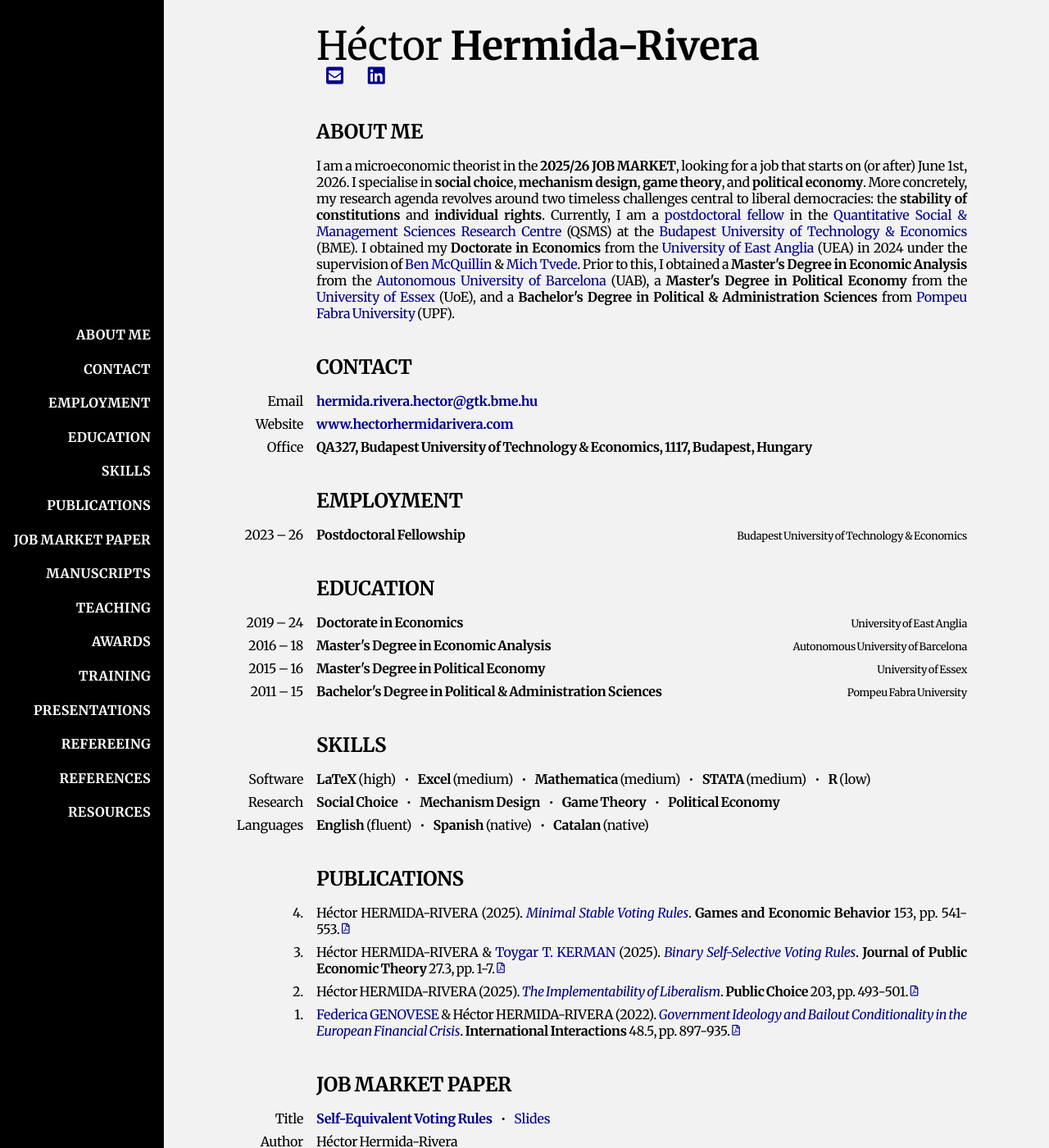
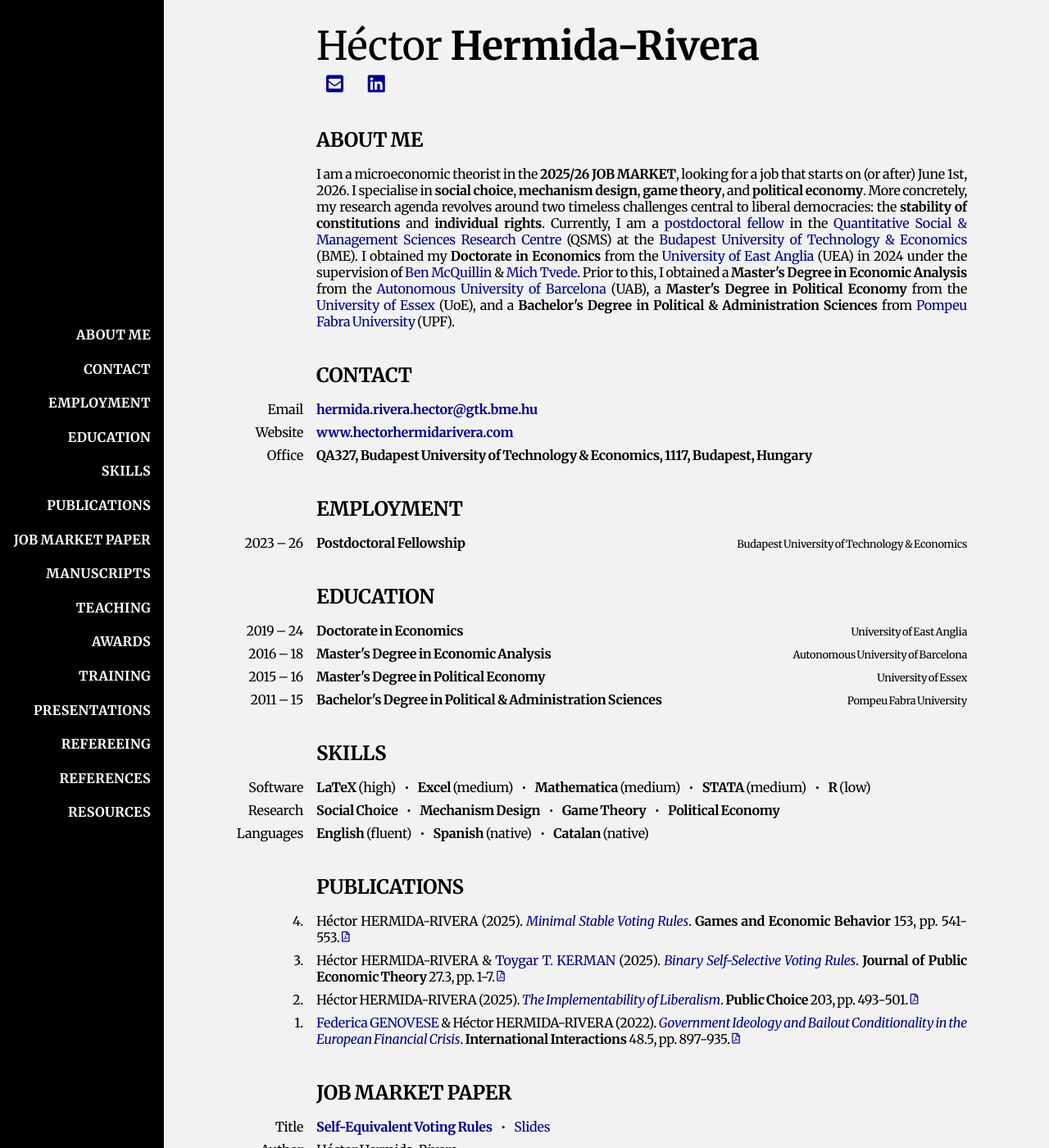
Before and after one commit to HectorHermidaRivera/hectorhermidarivera.github.io, a Jekyll site: the page built from index.md, in a window 1280 px wide and 1400 px high. Shown: the whole window at 82% size. Built offline with Jekyll 4.4.1, drawn with Linux system fonts in a browser that asks for light colours; a style sheet for code colours, icons or effects is not loaded.

Commit message:
Update style.css

```diff
--- a/assets/css/style.css
+++ b/assets/css/style.css
@@ -324,7 +324,7 @@ body {
   align-items: center;
   flex-wrap: wrap;
   margin-left: 168px;
-  margin-top: 0px;
+  margin-top: 10px;
 }
 
 /* Smooth hover enlargement */
@@ -367,7 +367,7 @@ body {
   }
   .icon-row {
     margin-left: 0 !important;    /* align icons with left margin */
-    margin-top: 2px;                /* optional: adjust spacing above */
+    margin-top: 10px;                /* optional: adjust spacing above */
     justify-content: flex-start;  /* left-align icons */
   }
 .content h2,
```
